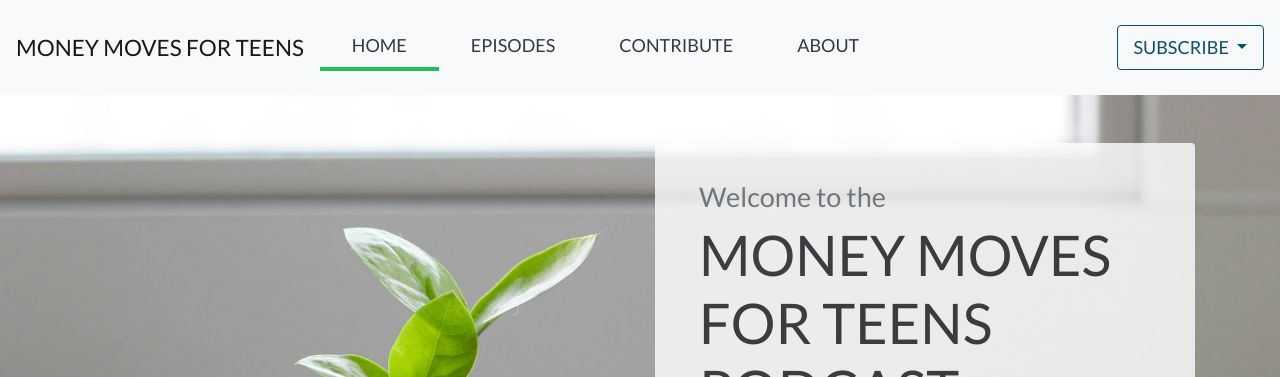
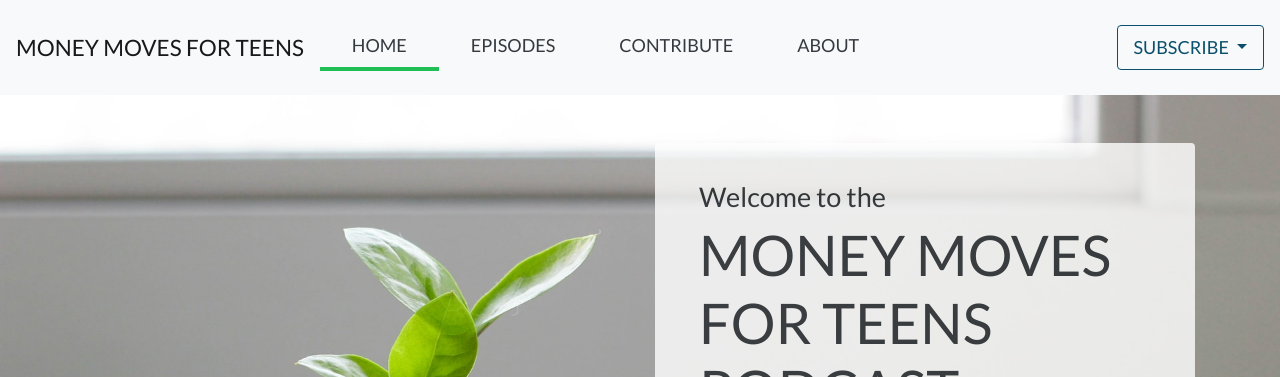
Before and after one commit to tslevy/mm4t-site, a Jekyll site: the page built from index.md, in a window 1280 px wide. Shown: the top 377 px of the page. Built offline with Jekyll 4.4.1, drawn with Linux system fonts in a browser that asks for light colours.

Commit message:
remove muted text for pre-heading on home
closes #17

```diff
--- a/_layouts/home.html
+++ b/_layouts/home.html
@@ -7,7 +7,7 @@
       <div class="col-md-6">
         <div class="card mt-6 mb-9 p-4 border-0 opacity-4">
           <div class="card-body">
-            <p class="card-subtitle mb-2 text-muted h4">{{page.card-subtitle}}</p>
+            <p class="card-subtitle mb-2 h4">{{page.card-subtitle}}</p>
             <h1 class="card-title display-4 text-uppercase">{{page.card-title}}</h1>
             <p class="card-text lead">{{page.card-body}}</p>
             <a href="#latest-episode" class="btn btn-lg btn-primary">{{page.card-button}}</a>
```
